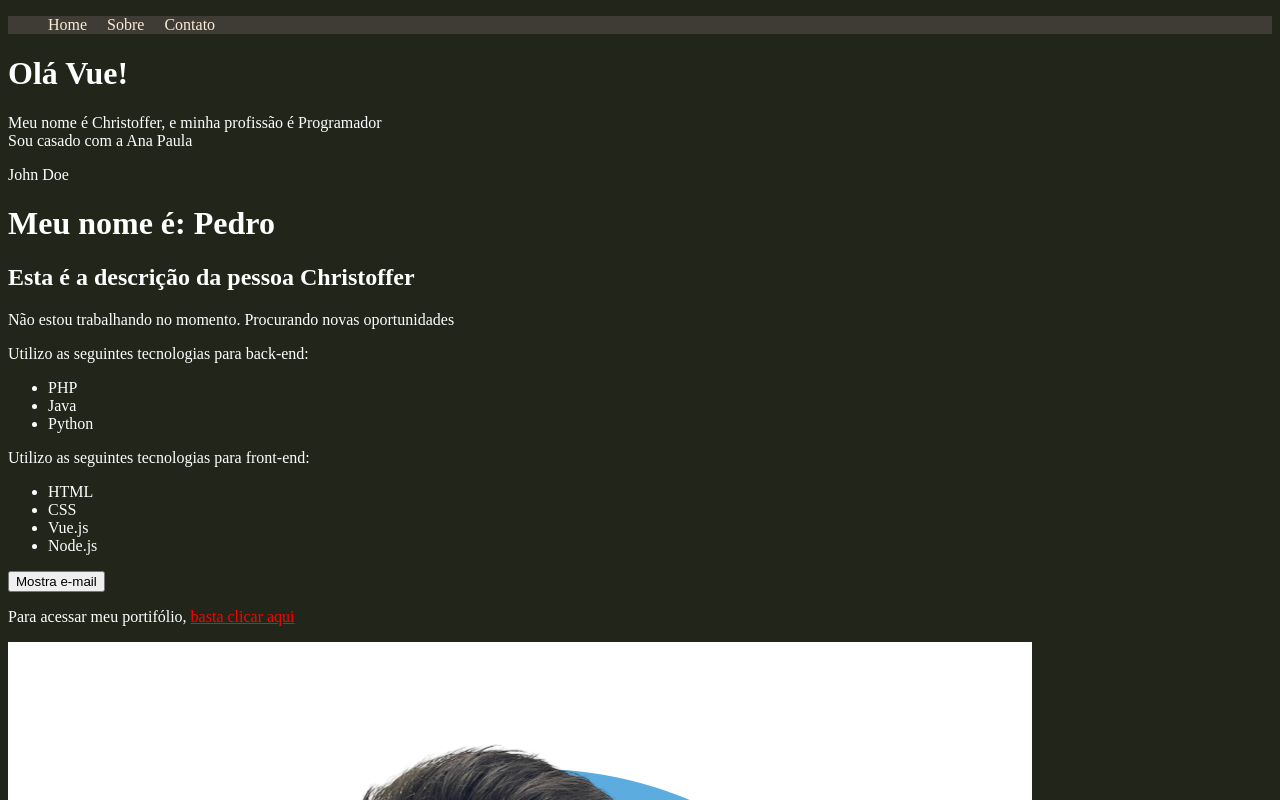
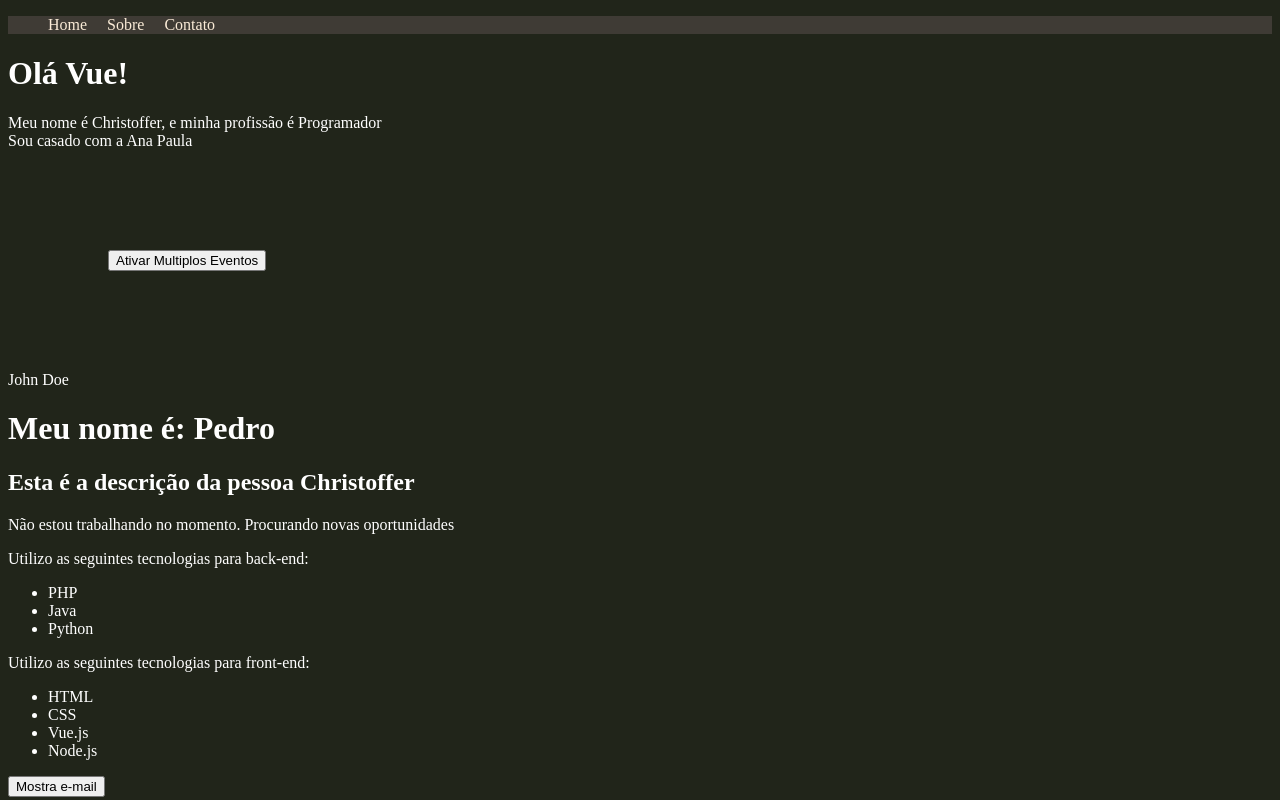
Before and after one commit to TioBobDev/cursovue, a Vue app: page / in a window 1280 px wide. Shown: the top 800 px of the page. Built offline with nearby package versions, Linux system fonts and the light colour scheme.

Commit message:
Curso de Vue 3: #15 - Múltiplos eventos

```diff
--- /dev/null
+++ b/src/components/MultiplosEventos.vue
@@ -0,0 +1,44 @@
+<template>
+    <div>
+        <button @click="primeiro(txt1, $event), segundo(txt2, $event), terceiro(txt3, $event), quarto(txt4, $event)">Ativar Multiplos Eventos</button>
+        <p>{{ multiplos_eventos }}</p>
+    </div>
+</template>
+
+<script>
+    export default {
+      name: 'MultiplosEventos',
+      data() {
+        return {
+          multiplos_eventos: "",
+          txt1: "Primeiro evento ativado!",
+          txt2: "Segundo evento.",
+          txt3: "É, acabou. É só isso mesmo :/",
+          txt4: ""
+        }
+      },
+      //conseguimos criar vários métodos e passar vários eventos como demonstrado no botão Ativar Multiplos Eventos
+      methods: {
+        primeiro(e) {
+          this.multiplos_eventos = this.txt1;
+        },
+        segundo(e) {
+            setTimeout(() => this.multiplos_eventos = this.txt2, 1000);
+        },
+         terceiro(e){
+           setTimeout(() => this.multiplos_eventos = this.txt3, 2000);
+         },
+         quarto(e){
+            setTimeout(() => this.multiplos_eventos = this.txt4, 4000);
+         }
+      }
+    }
+</script>
+
+
+<style scoped>
+
+div {
+    margin:100px;
+}
+</style>
--- a/src/components/PrimeiroComponente.vue
+++ b/src/components/PrimeiroComponente.vue
@@ -3,12 +3,18 @@
     <h1>Olá Vue!</h1>
     <p>Meu nome é {{ nome }}, e minha profissão é {{ profissao }} <br>
     Sou casado com a {{ esposa }}</p>
+
+    <MultiplosEventos/>
    </div>
 </template>
 
 <script>
+import MultiplosEventos from './MultiplosEventos.vue';
     export default {
         name: 'PrimeiroComponente',
+        components: {
+            MultiplosEventos,
+        },
         data() {
             return {
                 nome: 'Christoffer',
```
